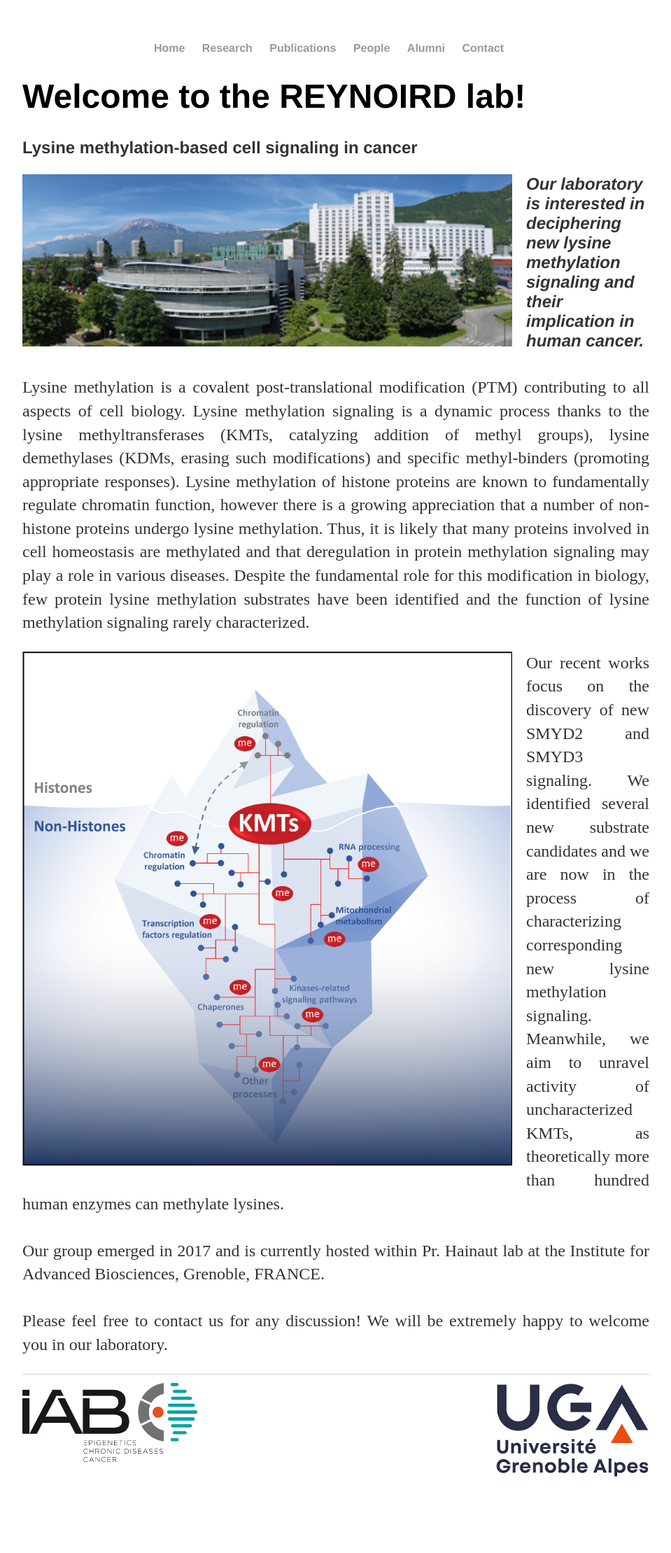
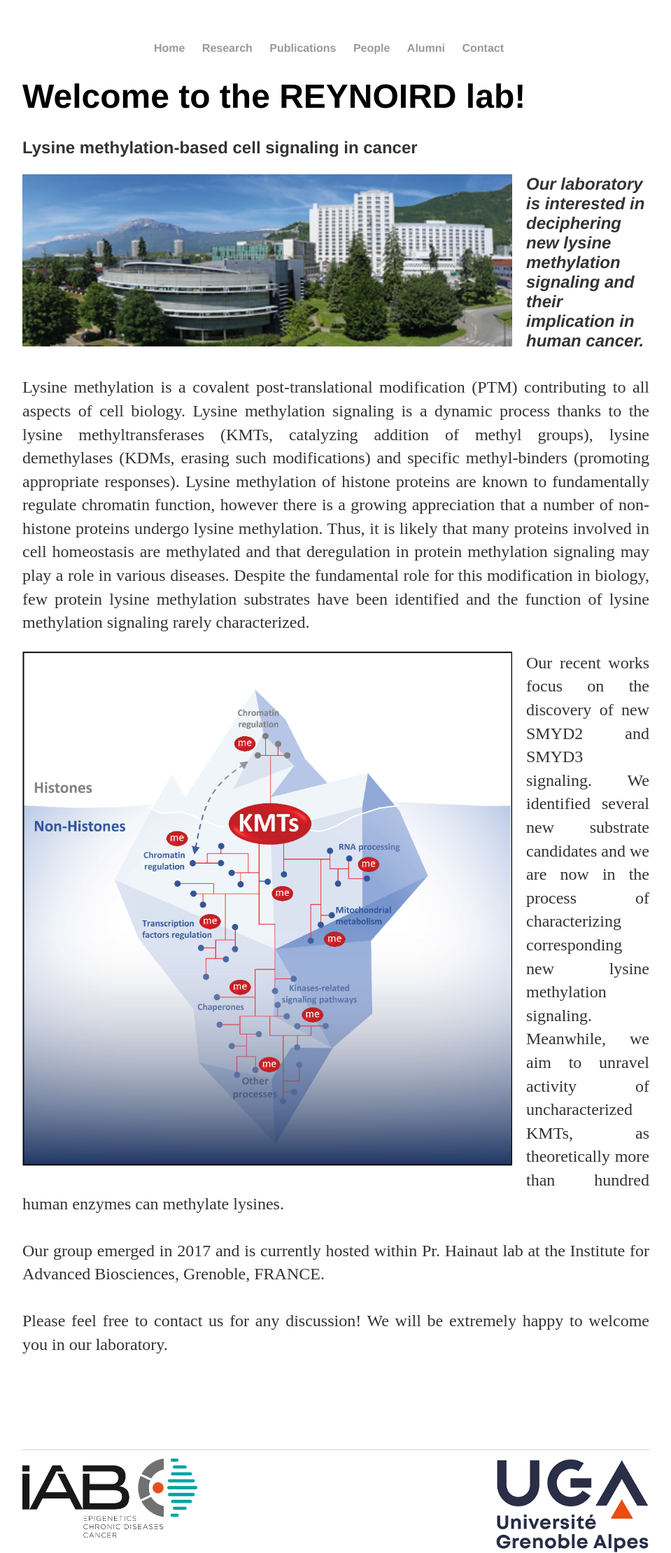
Before and after one commit to Reynoird-Lab/Reynoird-lab.github.io, a Jekyll site: the page built from index.html, in a window 1280 px wide. Shown: the whole page at 70% size, without its empty margins (160-1119 px from the left). Built offline with Jekyll 4.4.1, drawn with Linux system fonts in a browser that asks for light colours; Markdown is read by kramdown in place of the engine named in the settings; before the commit the page ends 2111 px from its top, so only the background shows below that.

Commit message:
Update index.html

```diff
--- a/index.html
+++ b/index.html
@@ -10,10 +10,10 @@
 
 <div><img src="Images/IAB.png" title="IAB" align="left" width="700" style="margin: 0px 20px 20px 0px;"/><p align="bottom" align="justify"><i><h2>Our laboratory is interested in deciphering new lysine methylation signaling and their implication in human cancer.</p></i></h2>
 </div>
-
-<p align="justify">Lysine methylation is a covalent post-translational modification (PTM) contributing to all aspects of cell biology. Lysine methylation signaling is a dynamic process thanks to the lysine methyltransferases (KMTs, catalyzing addition of methyl groups), lysine demethylases (KDMs, erasing such modifications) and specific methyl-binders (promoting appropriate responses). Lysine methylation of histone proteins are known to fundamentally regulate chromatin function, however there is a growing appreciation that a number of non-histone proteins undergo lysine methylation. Thus, it is likely that many proteins involved in cell homeostasis are methylated and that deregulation in protein methylation signaling may play a role in various diseases. Despite the fundamental role for this modification in biology, few protein lysine methylation substrates have been identified and the function of lysine methylation signaling rarely characterized. <br>
+<p align="justify" align="left">Lysine methylation is a covalent post-translational modification (PTM) contributing to all aspects of cell biology. Lysine methylation signaling is a dynamic process thanks to the lysine methyltransferases (KMTs, catalyzing addition of methyl groups), lysine demethylases (KDMs, erasing such modifications) and specific methyl-binders (promoting appropriate responses). Lysine methylation of histone proteins are known to fundamentally regulate chromatin function, however there is a growing appreciation that a number of non-histone proteins undergo lysine methylation. Thus, it is likely that many proteins involved in cell homeostasis are methylated and that deregulation in protein methylation signaling may play a role in various diseases. Despite the fundamental role for this modification in biology, few protein lysine methylation substrates have been identified and the function of lysine methylation signaling rarely characterized. <br>
 <div><img src="Images/Lukinovic V graphical abstract CMYK_revision.png" title="Lysine Methylation Signaling" align="left" width="700" style="margin: 0px 20px 20px 0px;" />
 <p align="justify"> Our recent works focus on the discovery of new SMYD2 and SMYD3 signaling. We identified several new substrate candidates and we are now in the process of characterizing corresponding new lysine methylation signaling. Meanwhile, we aim to unravel activity of uncharacterized KMTs, as theoretically more than hundred human enzymes can methylate lysines. <br>
 <br> Our group emerged in 2017 and is currently hosted within Pr. Hainaut lab at the Institute for Advanced Biosciences, Grenoble, FRANCE. <br>
 <br> Please feel free to contact us for any discussion! We will be extremely happy to welcome you in our laboratory.
 	</p></div>
+<br><br><br><br><br><br>
```
